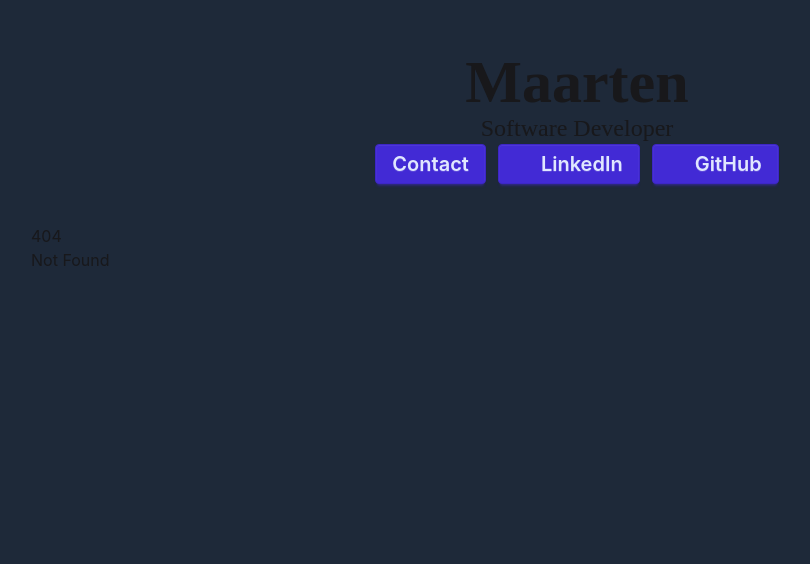
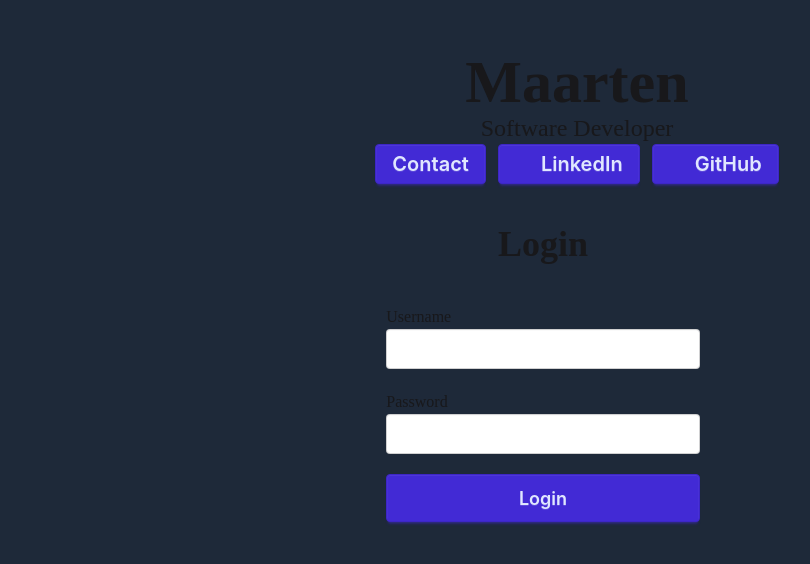
Before and after one commit to mmvanheusden/aphex.cc, a SvelteKit app: page /login in a window 1280 px wide. Before the commit this address had no page. Shown: the top 564 px of the page, without its empty margins (97-907 px from the left). Built offline with nearby package versions, Linux system fonts and the light colour scheme; some icons are missing; a web font is replaced by a local one.

Commit message:
feat: simple login page

```diff
--- a/src/routes/+page.server.ts
+++ b/src/routes/+page.server.ts
@@ -18,6 +18,5 @@
 		projects: projects,
 	};
 
-
 	error(404, "Not found");
 };
--- /dev/null
+++ b/src/routes/login/+page.server.ts
@@ -0,0 +1,9 @@
+import type { Actions } from "./$types";
+
+export const actions = {
+	default: async ({ request }) => {
+		const formData = await request.formData();
+
+		console.trace(formData);
+	},
+} satisfies Actions;
--- /dev/null
+++ b/src/routes/login/+page.svelte
@@ -0,0 +1,18 @@
+<section class="flex w-full flex-col items-center justify-center">
+	<h1 class="font-big text-3xl font-extrabold sm:text-4xl">Login</h1>
+	<div class="mx-auto py-10">
+		<form class="flex flex-col space-y-5" method="POST">
+			<div>
+				<label class="font-big" for="username">Username</label>
+				<input id="username" type="text" name="username" class="input" />
+			</div>
+
+			<div>
+				<label class="font-big" for="password">Password</label>
+				<input id="password" type="password" name="password" class="input" />
+			</div>
+
+			<button type="submit" class="btn btn-lg btn-primary">Login</button>
+		</form>
+	</div>
+</section>
```
